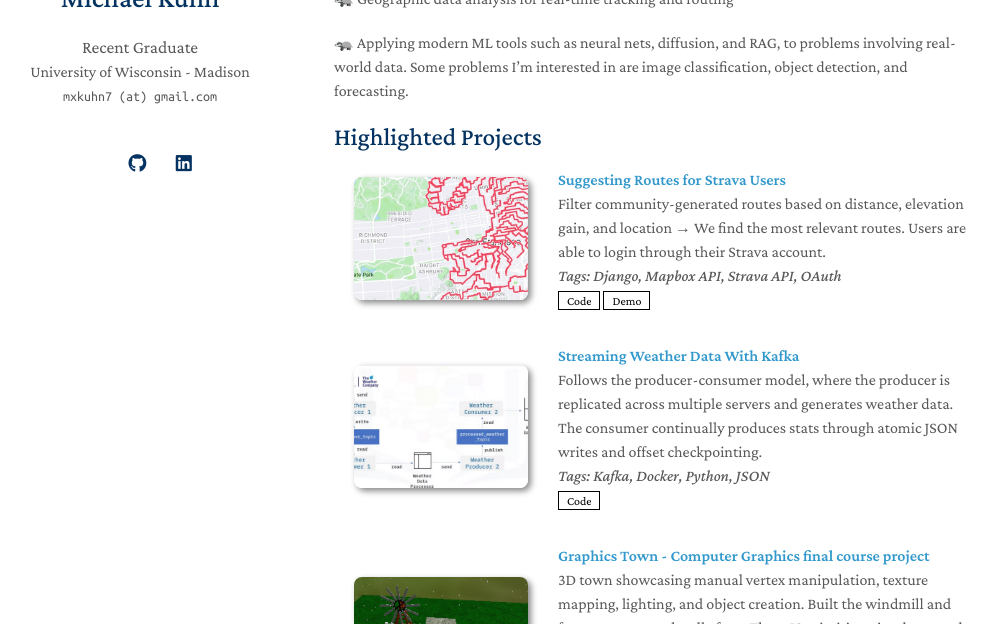
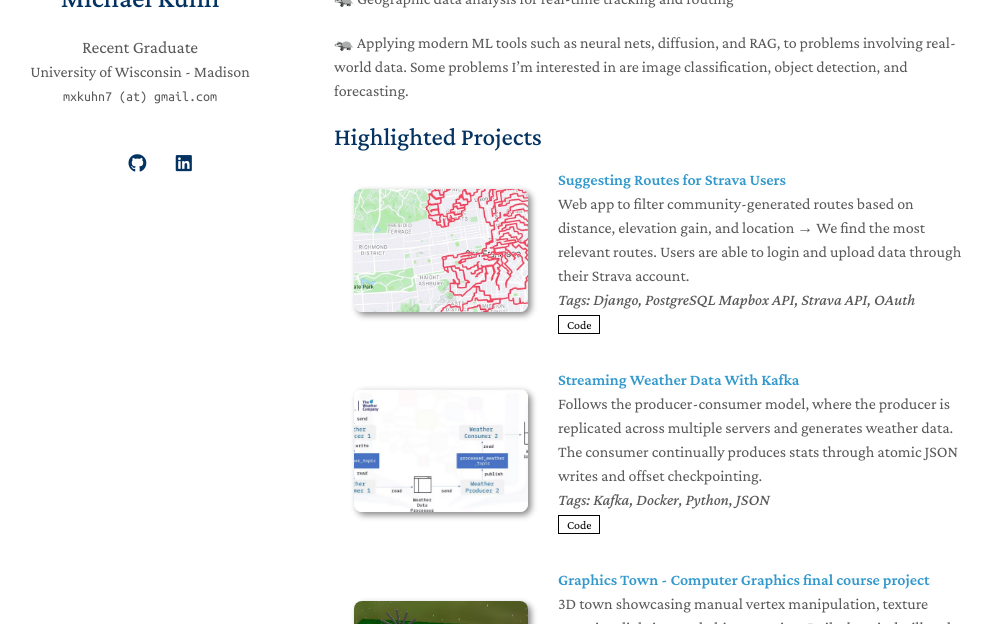
Before and after one commit to thundamike/thundamike.github.io, a Jekyll site: the page built from index.md, in a window 1280 px wide and 900 px high, cut to the strip 276-900 px from the top of the window. Shown: the whole strip, without its empty margins (136-1133 px from the left). Built offline with Jekyll 4.4.1, drawn with Linux system fonts in a browser that asks for light colours; nearby versions of some CDN libraries; a style sheet for code colours, icons or effects is not loaded; our own code applies the rules of GitHub Pages for plain Markdown files.

```diff
--- a/_data/publications.yml
+++ b/_data/publications.yml
@@ -5,12 +5,12 @@
 main:
 
   - title: Suggesting Routes for Strava Users
-    desc: Filter community-generated routes based on distance, elevation gain, and location → We find the most relevant routes. Users are able to login through their Strava account.
+    desc: Web app to filter community-generated routes based on distance, elevation gain, and location → We find the most relevant routes. Users are able to login and upload data through their Strava account.
     #conference_short: MICCAI
-    tags: Django, Mapbox API, Strava API, OAuth
+    tags: Django, PostgreSQL Mapbox API, Strava API, OAuth
     #pdf: https://arxiv.org/pdf/2306.00988.pdf
-    code: https://github.com/thundamike/create_my_runs
-    demo: https://www.loom.com/share/528b9fd623864264a059c3fce8a66e65?sid=2860d0d2-4272-4878-9413-6e03e79367eb
+    code: https://github.com/thundamike/routely
+    website: https://routely.vercel.app
     #bibtex: https://bib.yliu.me/MICCAI23.txt
     image: ./assets/img/strava.png
     #notes: Early Accept
```
Also changed, not shown: 1 other file.
